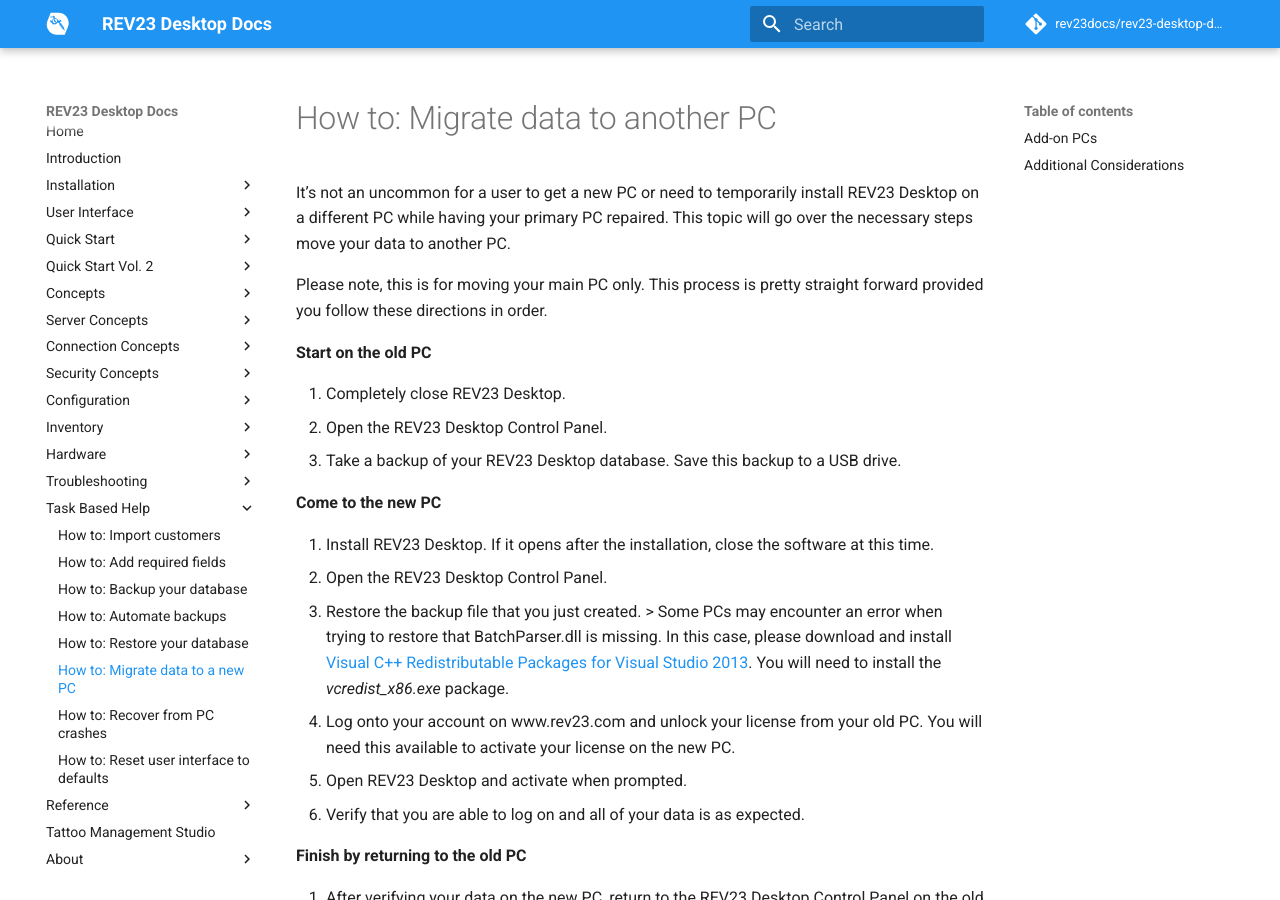
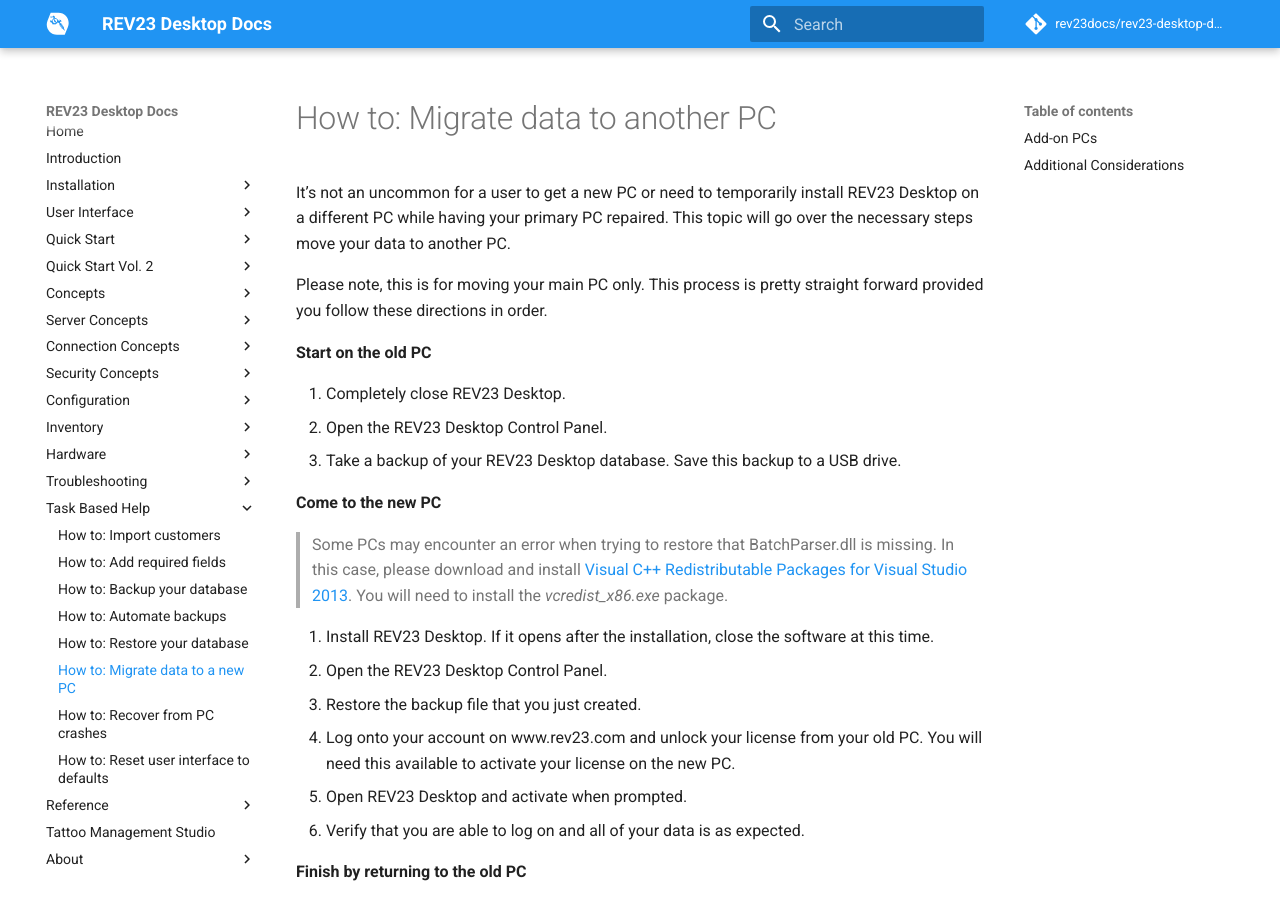
Before and after one commit to REV23Docs/rev23-desktop-docs, an MkDocs documentation site: the page built from docs/how-to/migrate-data-to-a-new-pc.md, in a window 1280 px wide and 900 px high. Built offline with MkDocs 1.6.1 and Material for MkDocs 9.7.7, drawn with Linux system fonts in a browser that asks for light colours; comment, search, counter and statistics services are not loaded.

Commit message:
fixed formatting in blockquote

```diff
--- a/docs/how-to/migrate-data-to-a-new-pc.md
+++ b/docs/how-to/migrate-data-to-a-new-pc.md
@@ -12,10 +12,11 @@
 
 **Come to the new PC**
 
+> Some PCs may encounter an error when trying to restore that BatchParser.dll is missing. In this case, please download and install [Visual C++ Redistributable Packages for Visual Studio 2013](https://www.microsoft.com/en-us/download/details.aspx?id=40784). You will need to install the *vcredist_x86.exe* package.
+
 1. Install REV23 Desktop. If it opens after the installation, close the software at this time.
 2. Open the REV23 Desktop Control Panel.
 3. Restore the backup file that you just created.
-    > Some PCs may encounter an error when trying to restore that BatchParser.dll is missing. In this case, please download and install [Visual C++ Redistributable Packages for Visual Studio 2013](https://www.microsoft.com/en-us/download/details.aspx?id=40784). You will need to install the *vcredist_x86.exe* package.
 4. Log onto your account on www.rev23.com and unlock your license from your old PC. You will need this available to activate your license on the new PC.
 5. Open REV23 Desktop and activate when prompted.
 6. Verify that you are able to log on and all of your data is as expected.
```
